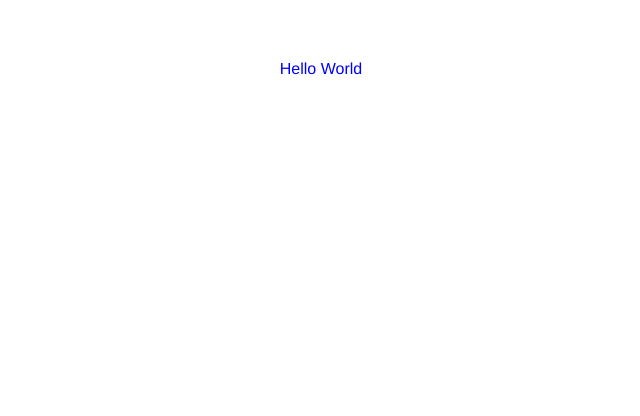
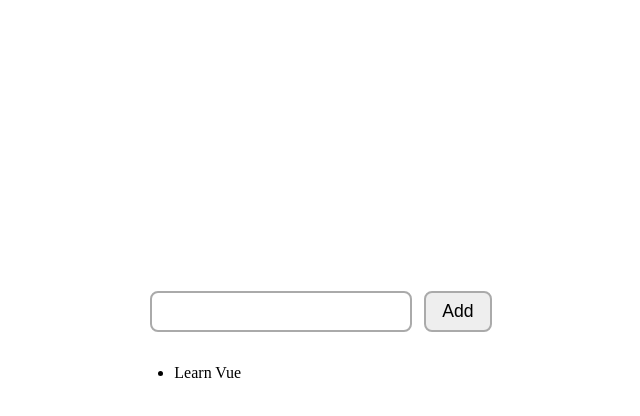
Before and after one commit to alaindet/learn-vue, a Vue app in the folder courses/complete-vue-mastery/6-components/: page / in a window 1280 px wide. Shown: the top 416 px of the page, without its empty margins (319-959 px from the left). Built offline with nearby package versions, Linux system fonts and the light colour scheme.

Commit message:
Add global style to app

```diff
--- a/courses/complete-vue-mastery/6-components/package.json
+++ b/courses/complete-vue-mastery/6-components/package.json
@@ -19,7 +19,9 @@
     "@vue/compiler-sfc": "^3.0.0",
     "babel-eslint": "^10.1.0",
     "eslint": "^6.7.2",
-    "eslint-plugin-vue": "^7.0.0"
+    "eslint-plugin-vue": "^7.0.0",
+    "sass": "^1.42.1",
+    "sass-loader": "10.1.1"
   },
   "eslintConfig": {
     "root": true,
--- a/courses/complete-vue-mastery/6-components/src/App.vue
+++ b/courses/complete-vue-mastery/6-components/src/App.vue
@@ -1,26 +1,37 @@
 <template>
-  <Greeting />
+  <div class="app">
+    <todo-form />
+    <todos :todos="todos" />
+  </div>
 </template>
 
 <script>
-  import Greeting from './components/Greeting.vue';
+  import TodoForm from './components/TodoForm.vue';
+  import Todos from './components/Todos.vue';
 
   export default {
     name: 'App',
-    // Locally imported components
     components: {
-      Greeting,
+      TodoForm,
+      Todos,
     },
+    data() {
+      return {
+        todos: ['Learn Vue'],
+      };
+    }
   }
 </script>
 
 <style>
   #app {
-    font-family: Avenir, Helvetica, Arial, sans-serif;
-    -webkit-font-smoothing: antialiased;
-    -moz-osx-font-smoothing: grayscale;
-    text-align: center;
-    color: #2c3e50;
-    margin-top: 60px;
+    height: 80vh;
+    display: flex;
+    justify-content: center;
+    align-items: center;
+    flex-direction: column;
+  }
+  #app > * {
+    margin: 1rem 0;
   }
 </style>
--- a/courses/complete-vue-mastery/6-components/src/components/Greeting.vue
+++ /dev/null
@@ -1,20 +0,0 @@
-<template>
-  <p>{{ message }}</p>
-</template>
-
-<script>
-  export default {
-    name: 'Greeting',
-    data() {
-      return {
-        message: 'Hello World'
-      }
-    }
-  }
-</script>
-
-<style scoped>
-  p {
-    color: blue;
-  }
-</style>
--- /dev/null
+++ b/courses/complete-vue-mastery/6-components/src/components/TodoForm.vue
@@ -0,0 +1,31 @@
+<template>
+  <div class="todo-form">
+    <input type="text" v-model="todo">
+    &nbsp;
+    <button @click="addTodo">Add</button>
+  </div>
+</template>
+
+<script>
+export default {
+  name: 'TodoForm',
+  data() {
+    return {
+      todo: '',
+    };
+  },
+  methods: {
+    addTodo() {
+      // ...
+    }
+  },
+}
+</script>
+
+<style scoped lang="scss">
+  .todo-form {
+    margin: 1rem 0;
+    padding: 1rem;
+    border-radius: 0.5rem;
+  }
+</style>
--- /dev/null
+++ b/courses/complete-vue-mastery/6-components/src/components/Todos.vue
@@ -0,0 +1,16 @@
+<template>
+  <ul>
+    <li v-for="todo in todos" :key="todo">
+      {{ todo }}
+    </li>
+  </ul>
+</template>
+
+<script>
+export default {
+  name: 'Todos',
+  props: [
+    'todos',
+  ],
+}
+</script>
--- /dev/null
+++ b/courses/complete-vue-mastery/6-components/src/style/global.scss
@@ -0,0 +1,4 @@
+@import './global/reset';
+@import './global/variables';
+@import './global/input';
+@import './global/button';
--- /dev/null
+++ b/courses/complete-vue-mastery/6-components/src/style/global/_button.scss
@@ -0,0 +1,18 @@
+button {
+  padding: 0.5rem 1rem;
+  border: 2px solid #aaa;
+  background-color: #eee;
+  border-radius: 0.5rem;
+  font-size: 1.1rem;
+  transition: 0.15s all ease-out;
+  cursor: pointer;
+}
+
+button:hover {
+  background-color: rgba(0,0,0,0.15);
+}
+
+button:focus {
+  outline: none;
+  border-color: black;
+}
--- /dev/null
+++ b/courses/complete-vue-mastery/6-components/src/style/global/_input.scss
@@ -0,0 +1,16 @@
+input {
+  padding: 0.5rem 1rem;
+  font-size: 1.1rem;
+  border-radius: 0.5rem;
+  border: 2px solid #aaa;
+  transition: 0.15s all ease-out;
+}
+
+input:hover {
+  border-color: #888;
+}
+
+input:focus {
+  outline: none;
+  border-color: black;
+}
--- /dev/null
+++ b/courses/complete-vue-mastery/6-components/src/style/global/_reset.scss
@@ -0,0 +1,16 @@
+*,
+*::before,
+*::after {
+  box-sizing: border-box;
+}
+
+html {
+  font-size: 18px;
+}
+
+body {
+  margin: 0;
+  color: var(--color-text);
+  background-color: var(--color-background);
+  font-family: 'Segoe UI', Tahoma, Geneva, Verdana, sans-serif;
+}
--- /dev/null
+++ b/courses/complete-vue-mastery/6-components/src/style/global/_variables.scss
@@ -0,0 +1,4 @@
+:root {
+  --color-text: #333;
+  --color-background: #f0f0f0;
+}
--- /dev/null
+++ b/courses/complete-vue-mastery/6-components/vue.config.js
@@ -0,0 +1,9 @@
+module.exports = {
+  css: {
+    loaderOptions: {
+      sass: {
+        additionalData: `@import '@/style/global.scss';`
+      },
+    },
+  },
+};
```
Also changed, not shown: 2 other files (tests, documents, lock files or other folders).
